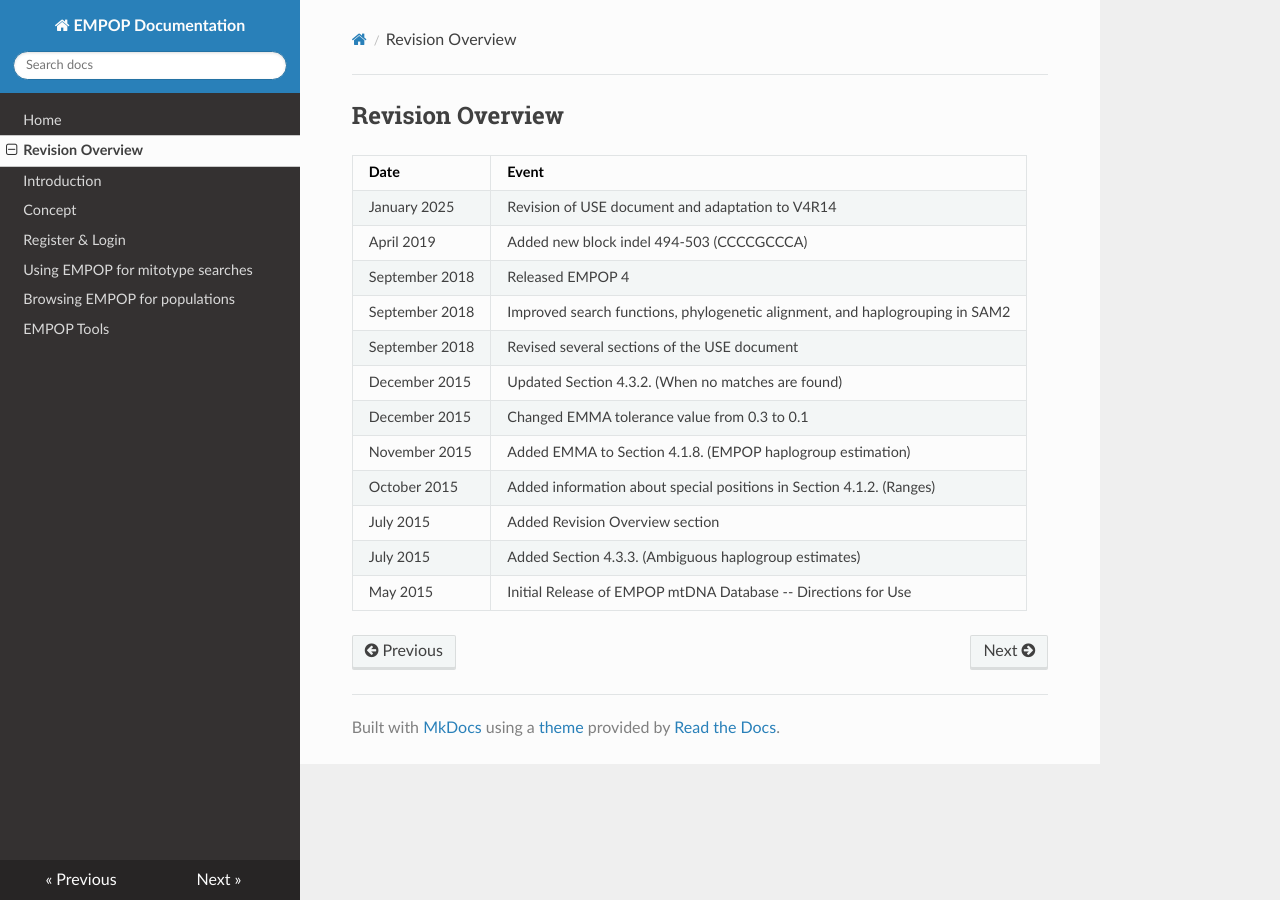
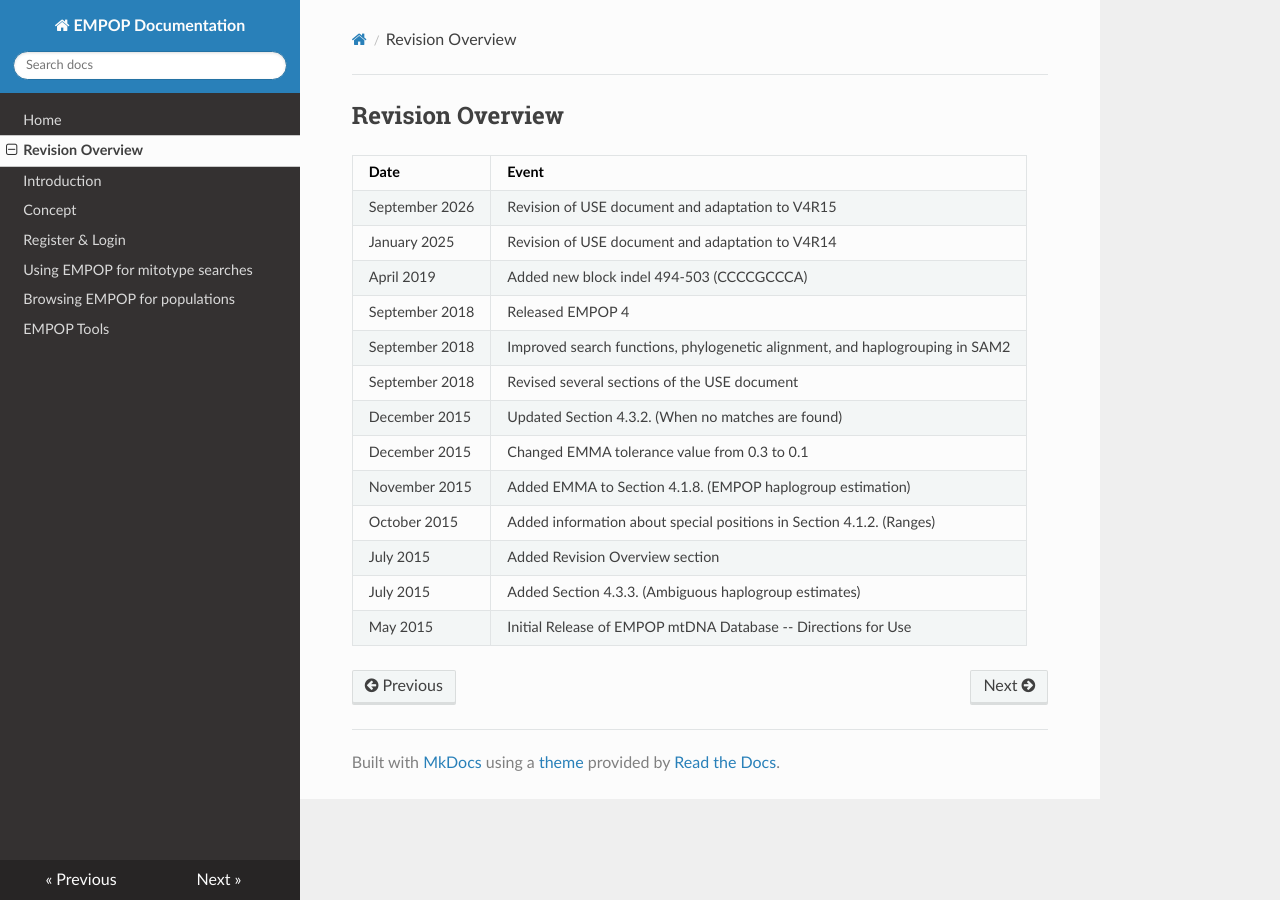
Before and after one commit to gmitirol/empop-use, an MkDocs documentation site: the page built from docs/revisions.md, in a window 1280 px wide. Built offline with MkDocs 1.6.1, drawn with Linux system fonts in a browser that asks for light colours; nearby versions of some CDN libraries.

Commit message:
update use with changes from R15

```diff
--- a/docs/revisions.md
+++ b/docs/revisions.md
@@ -1,6 +1,7 @@
 ## **Revision Overview**
 | Date | Event |
 |---|---|
+| September 2026 | Revision of USE document and adaptation to V4R15 |
 | January 2025 | Revision of USE document and adaptation to V4R14 |
 | April 2019 | Added new block indel 494-503 (CCCCGCCCA) |
 | September 2018 | Released EMPOP 4 |
```
Also changed, not shown: docs/using_empop.md (+1 -0 lines), docs/images/V4R14-FigQuery.png.
